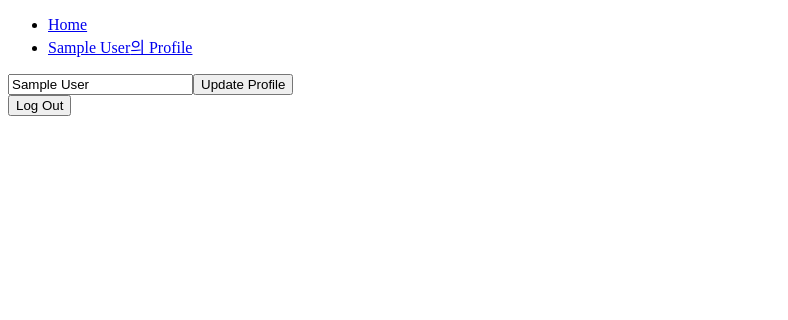
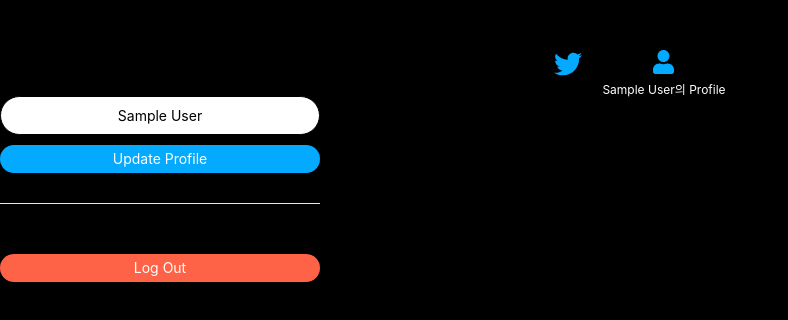
Before and after one commit to WonWonGit/Wonitter, a React (Create React App) app: page /#/profile in a window 1280 px wide. Shown: the top 320 px of the page, without its empty margins (0-788 px from the left). Built offline with nearby package versions, Linux system fonts and the light colour scheme; no server answers; sample sign-in values are in the browser's storage.

Commit message:
style done

```diff
--- a/package.json
+++ b/package.json
@@ -4,8 +4,10 @@
   "private": true,
   "dependencies": {
     "@fortawesome/fontawesome-free": "^5.15.3",
+    "@fortawesome/fontawesome-svg-core": "^1.2.35",
     "@fortawesome/free-brands-svg-icons": "^5.15.3",
     "@fortawesome/free-solid-svg-icons": "^5.15.3",
+    "@fortawesome/react-fontawesome": "^0.1.14",
     "@testing-library/jest-dom": "^5.14.1",
     "@testing-library/react": "^11.2.7",
     "@testing-library/user-event": "^12.8.3",
--- a/src/components/AuthForm.js
+++ b/src/components/AuthForm.js
@@ -36,7 +36,7 @@ const AuthForm = () => {
   const toggleAccout = () => setNewAccount((prev) => !prev);
   return (
     <>
-      <form onSubmit={onSubmit}>
+      <form onSubmit={onSubmit} className="container">
         <input
           name="email"
           type="email"
@@ -44,6 +44,7 @@ const AuthForm = () => {
           required
           value={email}
           onChange={onChange}
+          className="authInput"
         />
         <input
           name="password"
@@ -52,11 +53,14 @@ const AuthForm = () => {
           required
           value={password}
           onChange={onChange}
+          className="authInput"
         />
-        <input type="submit" value={newAccount ? "Create Account" : "Log In"} />
+        <input type="submit"
+        className="authInput authSubmit"
+        value={newAccount ? "Create Account" : "Log In"} />
       </form>
       {error}
-      <span onClick={toggleAccout}>
+      <span onClick={toggleAccout} className="authSwitch">
         {newAccount ? "Sign in" : "Create Account"}
       </span>
     </>
--- a/src/components/Navigation.js
+++ b/src/components/Navigation.js
@@ -1,14 +1,37 @@
 import React from "react";
-import {Link} from "react-router-dom";
+import { Link } from "react-router-dom";
+import { FontAwesomeIcon } from "@fortawesome/react-fontawesome";
+import { faTwitter } from "@fortawesome/free-brands-svg-icons";
+import { faUser } from "@fortawesome/free-solid-svg-icons";
 
-const Navigation = ({userObj}) => <nav>
-    <ul>
-        <li>
-            <Link to="/">Home</Link>
-        </li>
-        <li>
-            <Link to="/profile">{userObj.displayName}의 Profile</Link>
-        </li>
+const Navigation = ({ userObj }) => (
+  <nav>
+    <ul style={{ display: "flex", justifyContent: "center", marginTop: 50 }}>
+      <li>
+        <Link to="/" style={{ marginRight: 10 }}>
+          <FontAwesomeIcon icon={faTwitter} color={"#04AAFF"} size="2x" />
+        </Link>
+      </li>
+      <li>
+        <Link
+          to="/profile"
+          style={{
+            marginLeft: 10,
+            display: "flex",
+            flexDirection: "column",
+            alignItems: "center",
+            fontSize: 12,
+          }}
+        >
+          <FontAwesomeIcon icon={faUser} color={"#04AAFF"} size="2x" />
+          <span style={{ marginTop: 10 }}>
+            {userObj.displayName
+              ? `${userObj.displayName}의 Profile`
+              : "Profile"}
+          </span>
+        </Link>
+      </li>
     </ul>
-</nav>
+  </nav>
+);
 export default Navigation;
--- a/src/components/Nweet.js
+++ b/src/components/Nweet.js
@@ -1,5 +1,7 @@
 import React, { useState } from "react";
 import { dbService, storageService } from "../fbInstance";
+import { FontAwesomeIcon } from "@fortawesome/react-fontawesome";
+import { faTrash, faPencilAlt } from "@fortawesome/free-solid-svg-icons";
 
 const Nweet = ({ nweetObj, isOwner }) => {
   const [editing, setEditing] = useState(false);
@@ -27,34 +29,52 @@ const Nweet = ({ nweetObj, isOwner }) => {
     setNewNweet(value);
   };
   return (
-    <div>
+    <div className="nweet">
       {editing ? (
         <>
           {isOwner && (
             <>
-              <form onSubmit={onSubmit}>
+              <form onSubmit={onSubmit} className="container nweetEdit">
                 <input
                   type="text"
                   placeholder="Edit your wonweet"
                   value={newNweet}
                   required
                   onChange={onChange}
+                  className="formInput"
                 />
-                <input type="submit" value="Update wonweet" />
+                <input
+                  type="submit"
+                  value="Update wonweet"
+                  className="formBtn"
+                />
               </form>
-              <button onClick={toggleEditing}>Cancel</button>
+              <button onClick={toggleEditing} className="formBtn cancelBtn">
+                Cancel
+              </button>
             </>
           )}
         </>
       ) : (
         <>
           <h4>{nweetObj.text}</h4>
-          {nweetObj.attachmentUrl && <img src={nweetObj.attachmentUrl} width="50px" height="50px" alt="pic"/>}
+          {nweetObj.attachmentUrl && (
+            <img
+              src={nweetObj.attachmentUrl}
+              width="50px"
+              height="50px"
+              alt="pic"
+            />
+          )}
           {isOwner && (
-            <>
-              <button onClick={onDeleteClick}>Delete Button</button>
-              <button onClick={toggleEditing}>Edit Button</button>
-            </>
+            <div class="nweet__actions">
+              <span onClick={onDeleteClick}>
+                <FontAwesomeIcon icon={faTrash} />
+              </span>
+              <span onClick={toggleEditing}>
+                <FontAwesomeIcon icon={faPencilAlt} />
+              </span>
+            </div>
           )}
         </>
       )}
--- a/src/components/NweetFactory.js
+++ b/src/components/NweetFactory.js
@@ -1,6 +1,9 @@
 import React, { useState } from "react";
 import { v4 as uuidv4 } from "uuid";
 import { dbService, storageService } from "../fbInstance";
+import { FontAwesomeIcon } from "@fortawesome/react-fontawesome";
+import { faPlus, faTimes } from "@fortawesome/free-solid-svg-icons";
+
 
 const NweetFactory = ({ userObj }) => {
   const [nweet, setNweet] = useState("");
@@ -46,22 +49,45 @@ const NweetFactory = ({ userObj }) => {
     };
     reader.readAsDataURL(theFile);
   };
-  const onClearAttachmentClick = () => setAttachment(null);
+  const onClearAttachment = () => setAttachment(null);
   return (
-    <form onSubmit={onSubmit}>
+    <form onSubmit={onSubmit} className="factoryForm">
+      <div className="factoryInput__container">
+        <input
+          className="factoryInput__input"
+          value={nweet}
+          onChange={onChange}
+          type="text"
+          placeholder="What's on your mind?"
+          maxLength={120}
+        />
+        <input type="submit" value="&rarr;" className="factoryInput__arrow" />
+      </div>
+      <label for="attach-file" className="factoryInput__label">
+        <span>Add photos</span>
+        <FontAwesomeIcon icon={faPlus} />
+      </label>
       <input
-        value={nweet}
-        onChange={onChange}
-        type="text"
-        placeholder="What's on your mind?"
-        maxLength={120}
+        id="attach-file"
+        type="file"
+        accept="image/*"
+        onChange={onFileChange}
+        style={{
+          opacity: 0,
+        }}
       />
-      <input type="file" accept="image/*" onChange={onFileChange} />
-      <input type="submit" value="Nweet" />
       {attachment && (
-        <div>
-          <img src={attachment} width="50px" height="50px" alt="img" />
-          <button onClick={onClearAttachmentClick}>Clear</button>
+        <div className="factoryForm__attachment">
+          <img
+            src={attachment}
+            style={{
+              backgroundImage: attachment,
+            }}
+          />
+          <div className="factoryForm__clear" onClick={onClearAttachment}>
+            <span>Remove</span>
+            <FontAwesomeIcon icon={faTimes} />
+          </div>
         </div>
       )}
     </form>
--- a/src/index.js
+++ b/src/index.js
@@ -1,6 +1,7 @@
 import React from 'react';
 import ReactDOM from 'react-dom';
 import App from 'components/App';
+import "./style.css";
 
 ReactDOM.render(
   <React.StrictMode>
--- a/src/routes/Auth.js
+++ b/src/routes/Auth.js
@@ -1,6 +1,12 @@
 import React, { useState } from "react";
 import { authService, firebaseInstance } from "../fbInstance";
 import AuthForm from "../components/AuthForm";
+import { FontAwesomeIcon } from "@fortawesome/react-fontawesome";
+import {
+    faTwitter,
+    faGoogle,
+    faGithub,
+  } from "@fortawesome/free-brands-svg-icons";
 
 const Auth = () => {
   const onSocailClick = async (event) => {
@@ -15,11 +21,21 @@ const Auth = () => {
       console.log(data);
   };
   return (
-    <div>
-    <AuthForm />
-        <div>
-        <button onClick={onSocailClick} name="google">Continue with Google</button>
-        <button onClick={onSocailClick} name="github">Continue with Github</button>
+    <div className="authContainer">
+      <FontAwesomeIcon
+        icon={faTwitter}
+        color={"#04AAFF"}
+        size="3x"
+        style={{ marginBottom: 30 }}
+      />
+      <AuthForm />
+      <div className="authBtns">
+        <button onClick={onSocailClick} name="google" className="authBtn">
+          Continue with Google <FontAwesomeIcon icon={faGoogle} />
+        </button>
+        <button onClick={onSocailClick} name="github" className="authBtn">
+          Continue with Github <FontAwesomeIcon icon={faGithub} />
+        </button>
       </div>
     </div>
   );
--- a/src/routes/Home.js
+++ b/src/routes/Home.js
@@ -15,9 +15,9 @@ const Home = ({ userObj }) => {
     });
   }, []);
   return (
-    <div>
+    <div className="container">
       <NweetFactory userObj={userObj}/>
-      <div>
+      <div style={{ marginTop: 30 }}>
         {nweets.map((nweet) => (
           <Nweet
             key={nweet.id}
--- a/src/routes/Profile.js
+++ b/src/routes/Profile.js
@@ -25,12 +25,28 @@ export default ({ userObj, refreshUser }) => {
     }
   };
   return (
-    <>
-      <form onSubmit={onSubmit}>
-        <input onChange={onChange} type="text" placeholder="Display name" value={newDisplayName} />
-        <input type="submit" value="Update Profile" />
+    <div className="container">
+      <form onSubmit={onSubmit} className="profileForm">
+        <input
+          onChange={onChange}
+          type="text"
+          autoFocus
+          placeholder="Display name"
+          value={newDisplayName}
+          className="formInput"
+        />
+        <input
+          type="submit"
+          value="Update Profile"
+          className="formBtn"
+          style={{
+            marginTop: 10,
+          }}
+        />
       </form>
-      <button onClick={onLogOutClick}>Log Out</button>
-    </>
+      <span className="formBtn cancelBtn logOut" onClick={onLogOutClick}>
+        Log Out
+      </span>
+    </div>
   );
 };
--- a/src/style.css
+++ b/src/style.css
@@ -1,3 +1,6 @@
+
+@import "https://cdn.jsdelivr.net/npm/reset-css@5.0.1/reset.min.css";
+
 input {
     all: unset;
     appearance: none;
```
Also changed, not shown: 1 other file (tests, documents, lock files or other folders).
